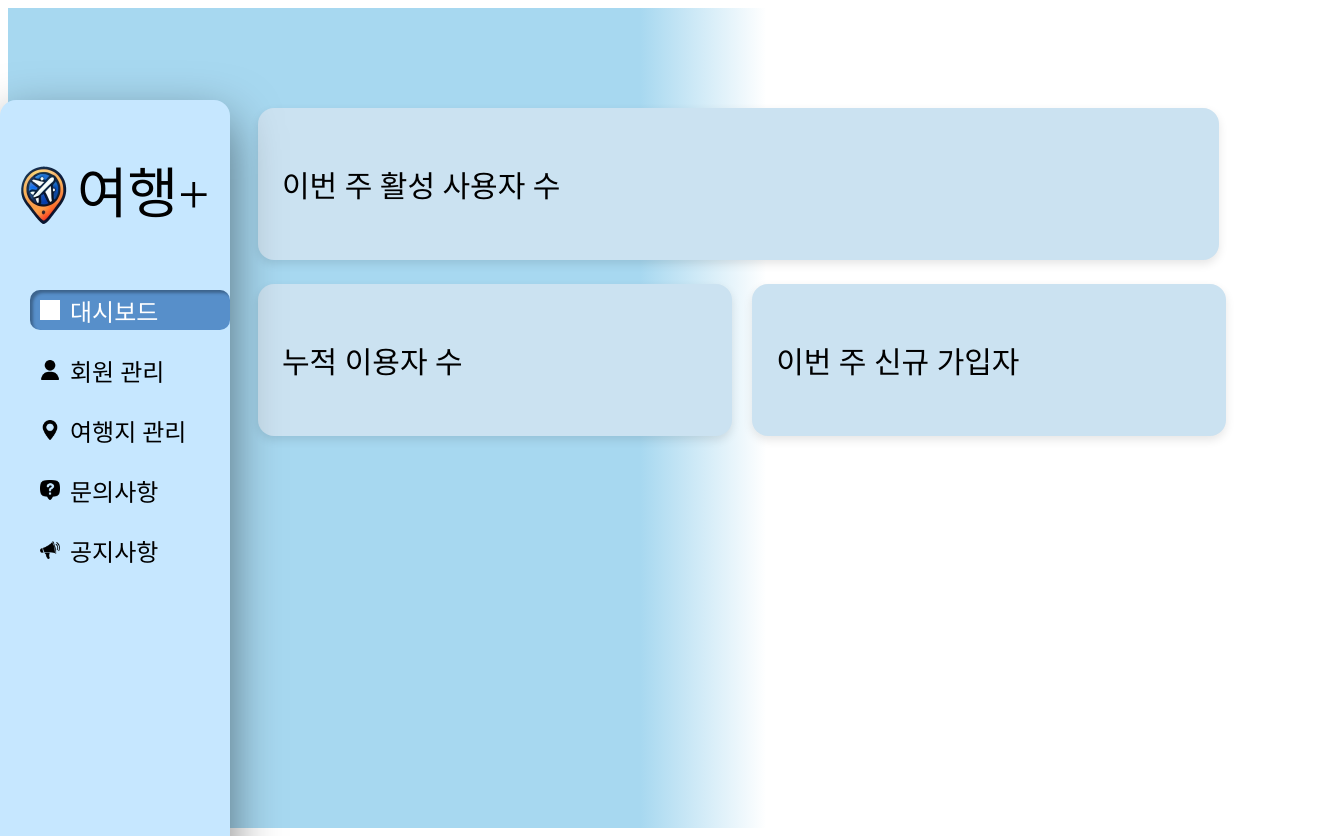
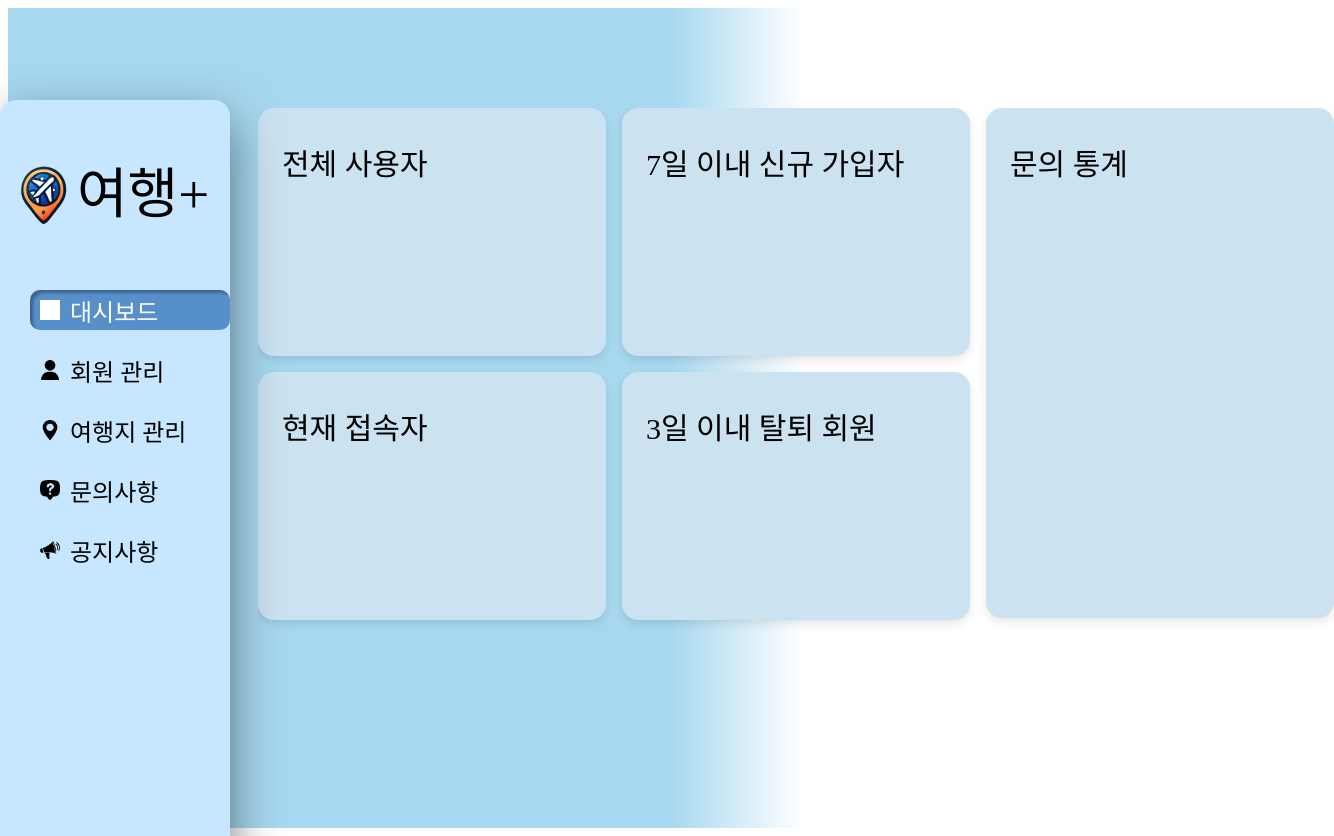
Before and after one commit to Team-Deepin/Travel_Plus_Web, a React (Create React App) app: page /content in a window 1280 px wide. Shown: the whole page, 1334 px wide, since content can reach past the window. Built offline with nearby package versions, Linux system fonts and the light colour scheme; no server answers; grey boxes are pictures that could not be loaded; a web font is replaced by a local one.

Commit message:
대시보드 수정

```diff
--- a/src/components/contents/Dashboard.js
+++ b/src/components/contents/Dashboard.js
@@ -19,19 +19,26 @@ const DashboardPage = () => {
   return (
     <div className="dashboard-content">
       <div className="card-row">
-        <div className="card card-1">
-          <p className="card-text">이번 주 활성 사용자 수</p>
-          {console.log('todo', todo ? todo.title : '로딩 중')}
-        </div>
-      </div>
-
-      <div className="card-row">
-        <div className="card card-2">
-          <p className="card-text">누적 이용자 수</p>
+        <div className="column-wrap">
+          <div className="card card-1">
+                <p className="card-text">전체 사용자</p>
+          </div>
+          <div className="card card-1">
+            <p className="card-text">현재 접속자</p>
+          </div>
         </div>
 
-        <div className="card card-3">
-          <p className="card-text">이번 주 신규 가입자</p>
+        <div className="column-wrap">
+          <div className="card card-1">
+            <p className="card-text">7일 이내 신규 가입자</p>
+          </div>
+          <div className="card card-1">
+            <p className="card-text">3일 이내 탈퇴 회원</p>
+          </div>
+        </div>
+
+        <div className="card card-2">
+          <p className="card-text">문의 통계</p>
         </div>
       </div>
     </div>
--- a/src/styles/Web.css
+++ b/src/styles/Web.css
@@ -54,7 +54,7 @@
 .dashboard-content {
   display: flex;
   flex-direction: column;
-  gap: 24px;
+  gap: 16px;
 }
 
 .card {
@@ -63,19 +63,31 @@
   border-radius: 16px;
   box-shadow: 0 4px 10px rgba(0, 0, 0, 0.1);
   flex-shrink: 0;
+  flex-direction: column;
 }
 
 .card-row {
   display: flex;
-  flex-direction: row;
-  gap: 2%;
+  overflow-x: auto;
+  padding-bottom: 12px;
+  gap: 16px;
+}
+
+.column-wrap {
+  display: flex;
+  flex-direction: column;
+  gap: 16px;
 }
 
 .card-1 {
-  width: 90%;
+  width: 300px;
+  height: 200px;
 }
 
-.card-2,
+.card-2 {
+  width: 300px;
+  height: 462px;
+}
 .card-3 {
   width: 42%
 }
@@ -84,6 +96,8 @@
   font-family: var(--font-Main);
   font-size: var(--font-size-Title);
   color: #000000;
+  align-self: flex-start;
+  margin-top: 8px;
 }
 
 
```
